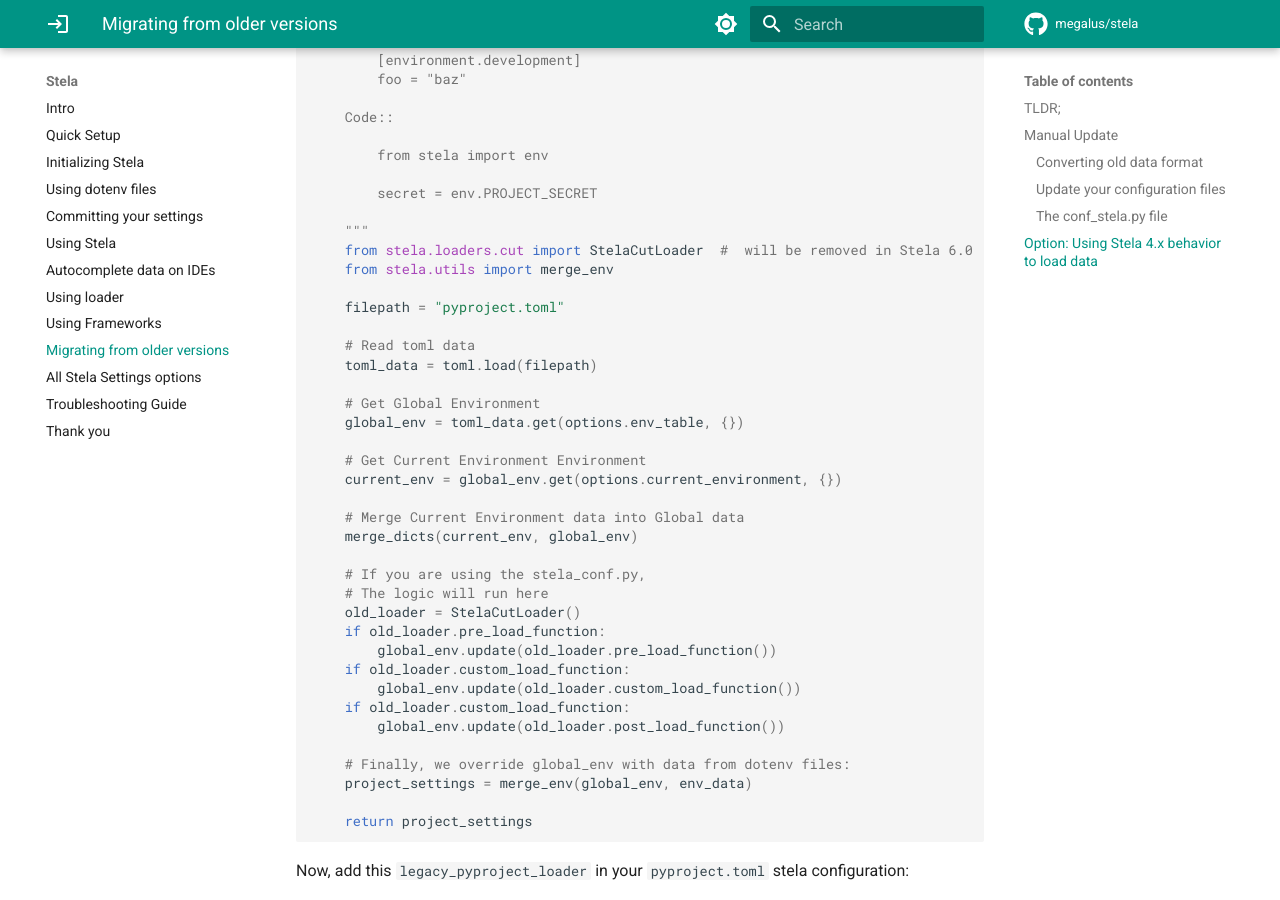
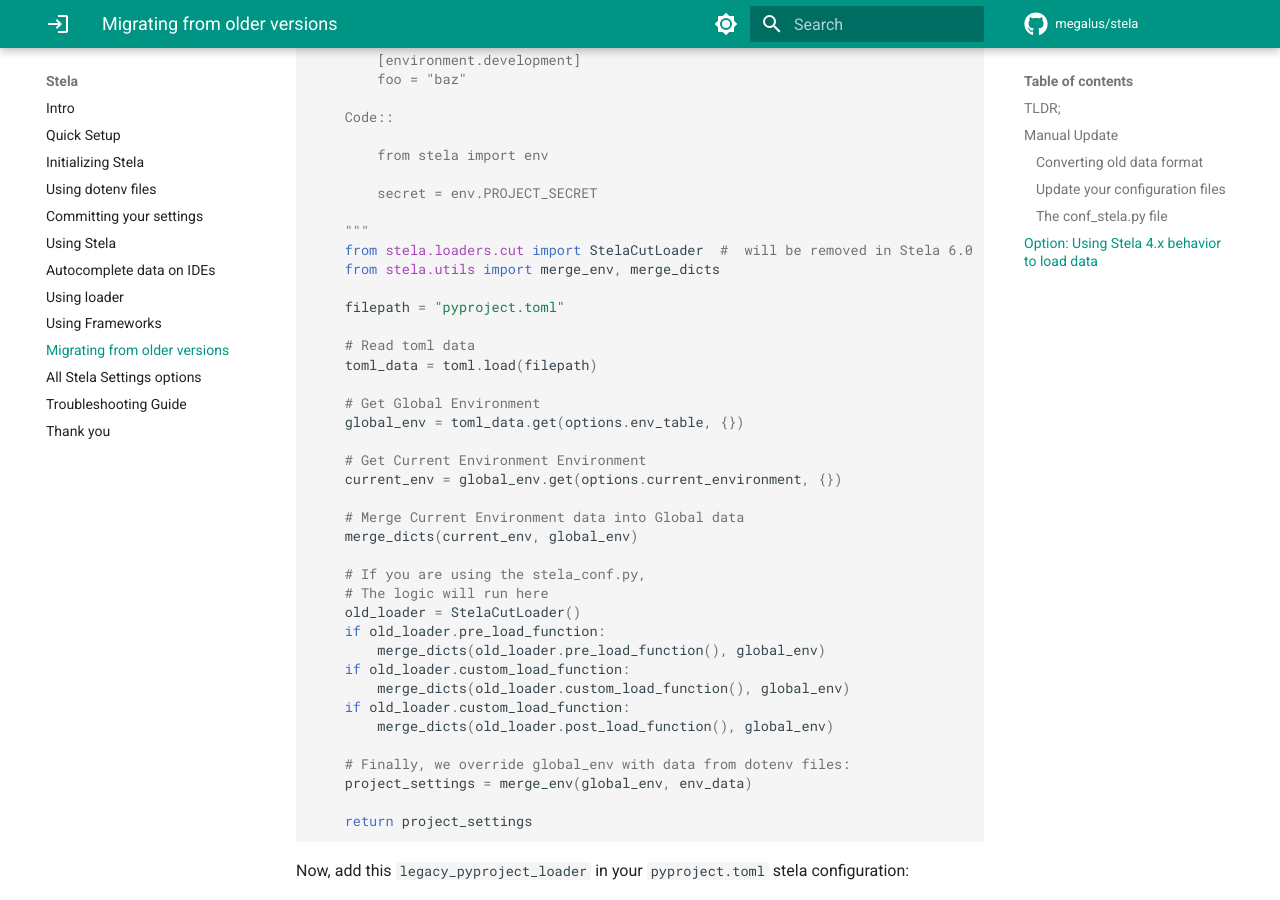
Before and after one commit to megalus/stela, an MkDocs documentation site: the page built from docs/update.md, in a window 1280 px wide and 900 px high, scrolled down 3112 px. Built offline with MkDocs 1.6.1 and Material for MkDocs 9.7.7, drawn with Linux system fonts in a browser that asks for light colours; comment, search, counter and statistics services are not loaded.

Commit message:
docs: Update legacy loader example

```diff
--- a/docs/update.md
+++ b/docs/update.md
@@ -159,7 +159,7 @@ def legacy_pyproject_loader(
 
     """
     from stela.loaders.cut import StelaCutLoader  #  will be removed in Stela 6.0
-    from stela.utils import merge_env
+    from stela.utils import merge_env, merge_dicts
 
     filepath = "pyproject.toml"
 
@@ -179,11 +179,11 @@ def legacy_pyproject_loader(
     # The logic will run here
     old_loader = StelaCutLoader()
     if old_loader.pre_load_function:
-        global_env.update(old_loader.pre_load_function())
+        merge_dicts(old_loader.pre_load_function(), global_env)
     if old_loader.custom_load_function:
-        global_env.update(old_loader.custom_load_function())
+        merge_dicts(old_loader.custom_load_function(), global_env)
     if old_loader.custom_load_function:
-        global_env.update(old_loader.post_load_function())
+        merge_dicts(old_loader.post_load_function(), global_env)
 
     # Finally, we override global_env with data from dotenv files:
     project_settings = merge_env(global_env, env_data)
```
Also changed, not shown: docs/frameworks.md (+2 -4 lines).
